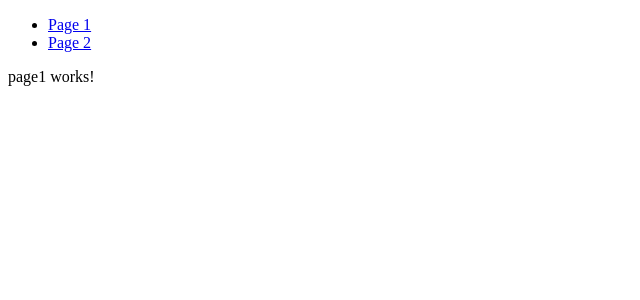
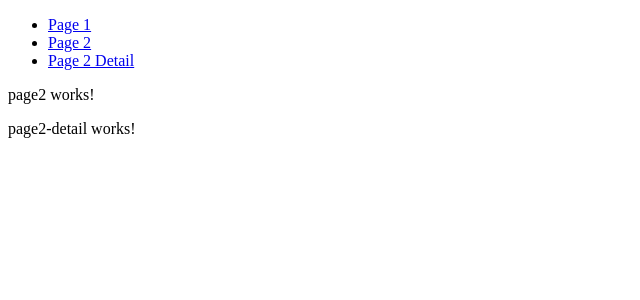
Before and after one commit to chgc/20181110-angular-beginner-callApi, an Angular app: page /page2/1 in a window 1280 px wide. Before the commit this address led to /page1. Shown: the top 300 px of the page, without its empty margins (0-640 px from the left). Built offline with nearby package versions, Linux system fonts and the light colour scheme.

Commit message:
add page2 children route to display Page2DetailComponent

```diff
--- a/src/app/app.component.html
+++ b/src/app/app.component.html
@@ -1,5 +1,6 @@
 <ul>
   <li><a routerLink="/page1">Page 1</a></li>
   <li><a routerLink="/page2">Page 2</a></li>
+  <li><a routerLink="/page2/1">Page 2 Detail</a></li>
 </ul>
 <router-outlet></router-outlet>
--- /dev/null
+++ b/src/app/page2-detail/page2-detail.component.html
@@ -0,0 +1,3 @@
+<p>
+  page2-detail works!
+</p>
--- /dev/null
+++ b/src/app/page2-detail/page2-detail.component.ts
@@ -0,0 +1,15 @@
+import { Component, OnInit } from '@angular/core';
+
+@Component({
+  selector: 'app-page2-detail',
+  templateUrl: './page2-detail.component.html',
+  styleUrls: ['./page2-detail.component.css']
+})
+export class Page2DetailComponent implements OnInit {
+
+  constructor() { }
+
+  ngOnInit() {
+  }
+
+}
--- a/src/app/page2/page2.component.html
+++ b/src/app/page2/page2.component.html
@@ -1,3 +1,2 @@
-<p>
-  page2 works!
-</p>
+<p>page2 works!</p>
+<router-outlet></router-outlet>
```
Also changed, not shown: src/app/app.module.ts (+12 -2 lines), src/app/page2-detail/page2-detail.component.css (added), 1 other file (tests, documents, lock files or other folders).
